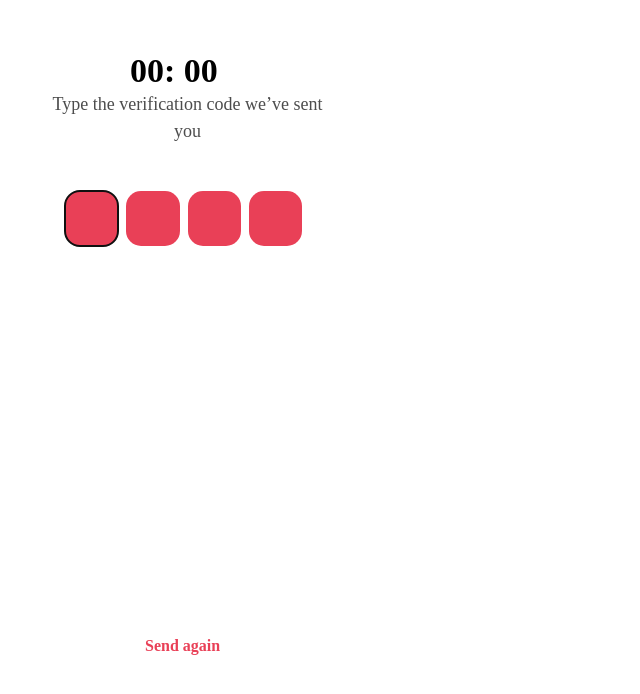
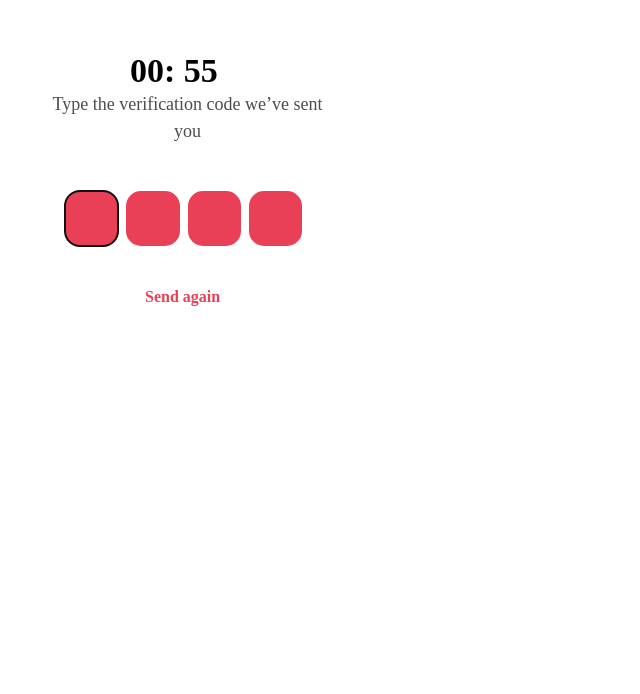
Before and after one commit to akashakyy/datimg-frontend, a React (Create React App) app: page /otp in a window 1280 px wide. Shown: the part 106-800 px from the top of the page, without its empty margins (0-640 px from the left). Built offline with nearby package versions, Linux system fonts and the light colour scheme.

Commit message:
added otp details page

```diff
--- a/src/components/Otp/Otp.js
+++ b/src/components/Otp/Otp.js
@@ -1,11 +1,12 @@
 import React, { useEffect, useState, useRef } from "react";
 import "./otp.css";
 import OtpInput from "react-otp-input";
+import { useNavigate } from "react-router-dom";
 
 const Otp = () => {
   //OTP
   const [otp, setOtp] = useState("");
-  let [timer, setTimer] = useState(5);
+  let [timer, setTimer] = useState(60);
   let classNameOtp = "otp-input";
   let classNameOtpContainer = "otp-container";
 
--- a/src/components/Otp/otp.css
+++ b/src/components/Otp/otp.css
@@ -58,7 +58,7 @@ position: absolute;
 width: 85px;
 height: 24px;
 left: 145px;
-top: 724px;
+top: 375px;
 
 /* H5 / 16 Bold */
 
```
